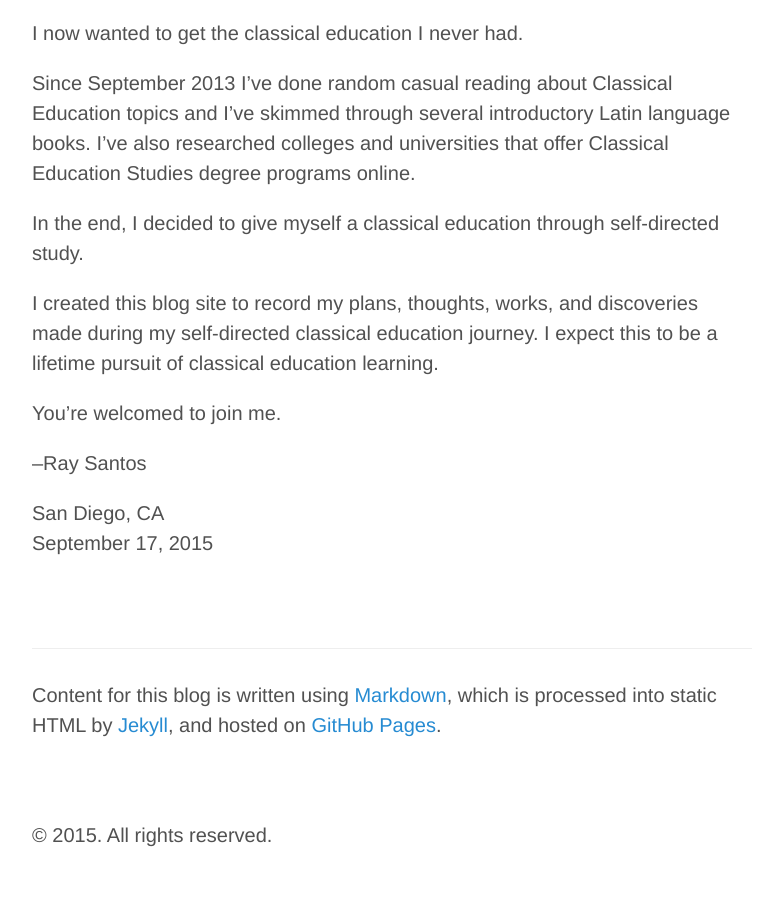
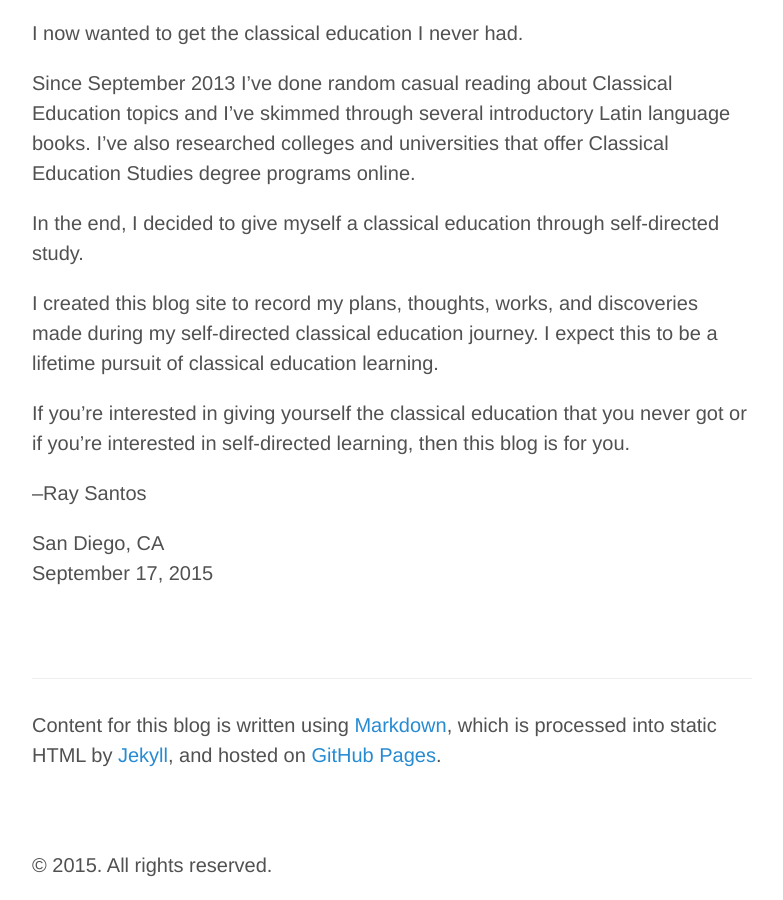
Before and after one commit to raysantoscom/raysantoscom.github.io, a Jekyll site: the page built from about.md, in a window 1280 px wide and 900 px high, scrolled down 1563 px. Shown: the whole window, without its empty margins (248-1031 px from the left). Built offline with Jekyll 4.4.1, drawn with Linux system fonts in a browser that asks for light colours; Markdown is read by kramdown in place of the engine named in the settings; before the commit the page ends 2433 px from its top, so only the background shows below that.

Commit message:
about.md - Minor update.

```diff
--- a/about.md
+++ b/about.md
@@ -27,7 +27,7 @@ In the end, I decided to give myself a classical education through self-directed
 
 I created this blog site to record my plans, thoughts, works, and discoveries made during my self-directed classical education journey. I expect this to be a lifetime pursuit of classical education learning.
 
-You're welcomed to join me.
+If you're interested in giving yourself the classical education that you never got or if you're interested in self-directed learning, then this blog is for you.
 
 --Ray Santos
 
```
